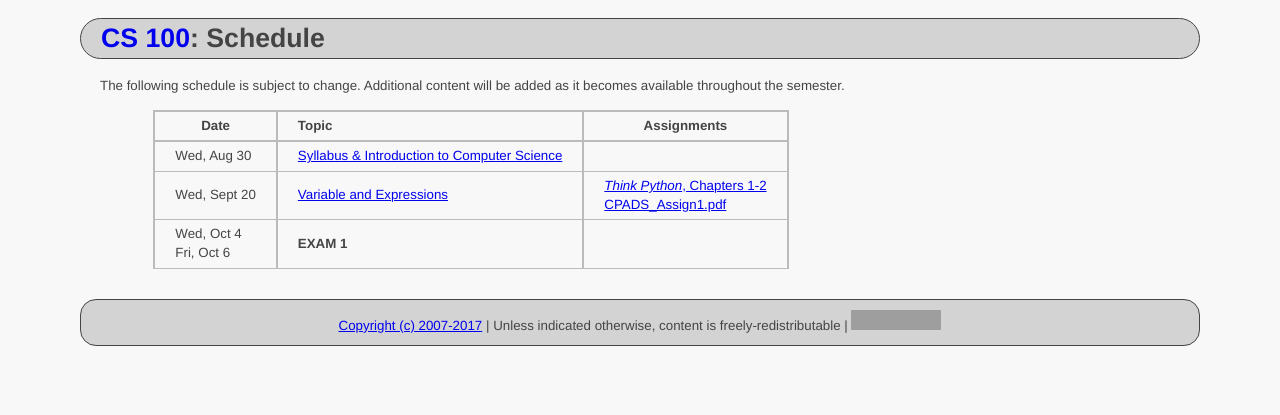
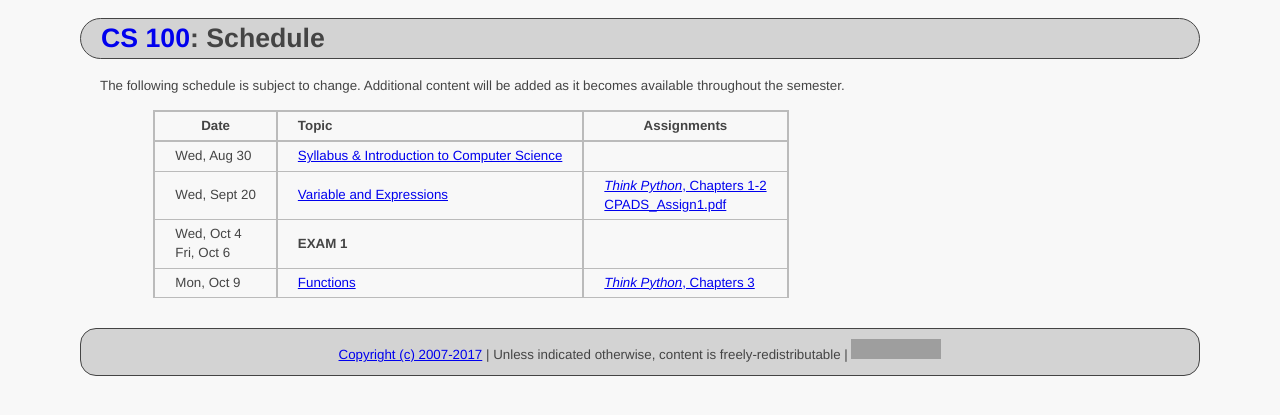
Before and after one commit to ycpcs/cs100-fall2017, a Jekyll site: the page built from schedule.md, in a window 1280 px wide. Shown: the top 415 px of the page. Built offline with Jekyll 4.4.1, drawn with Linux system fonts in a browser that asks for light colours; grey boxes are pictures that could not be loaded.

Commit message:
add function lecture
add function lecture

```diff
--- a/schedule.md
+++ b/schedule.md
@@ -13,6 +13,7 @@
 >| Wed, Aug 30    |  [Syllabus & Introduction to Computer Science](lectures/lecture0_intro.pdf)                          |                                                                                            |
 >| Wed, Sept 20   |  [Variable and Expressions](lectures/lecture1_variables_expressions.pdf)                             | [*Think Python*, Chapters 1-2](http://greenteapress.com/thinkpython/thinkpython.html) <br /> [CPADS_Assign1.pdf](assign/CPADS_Assign1.pdf)     |
 >| Wed, Oct 4 <br /> Fri, Oct 6    |  **EXAM 1**    |                                                                                            |
+>| Mon, Oct 9     |  [Functions](lectures/lecture3_functions.pdf)                                                        | [*Think Python*, Chapters 3](http://greenteapress.com/thinkpython/thinkpython.html)    |
 
 <!--
 >| Fri, Sept 23   |  [Variable and Expressions](lectures/lecture1_variables_expressions.pdf)                             | [*Think Python*, Chapters 1-2](http://greenteapress.com/thinkpython/thinkpython.html) <br /> [CPADS_Assign1.pdf](assign/CPADS_Assign1.pdf)     |
```
